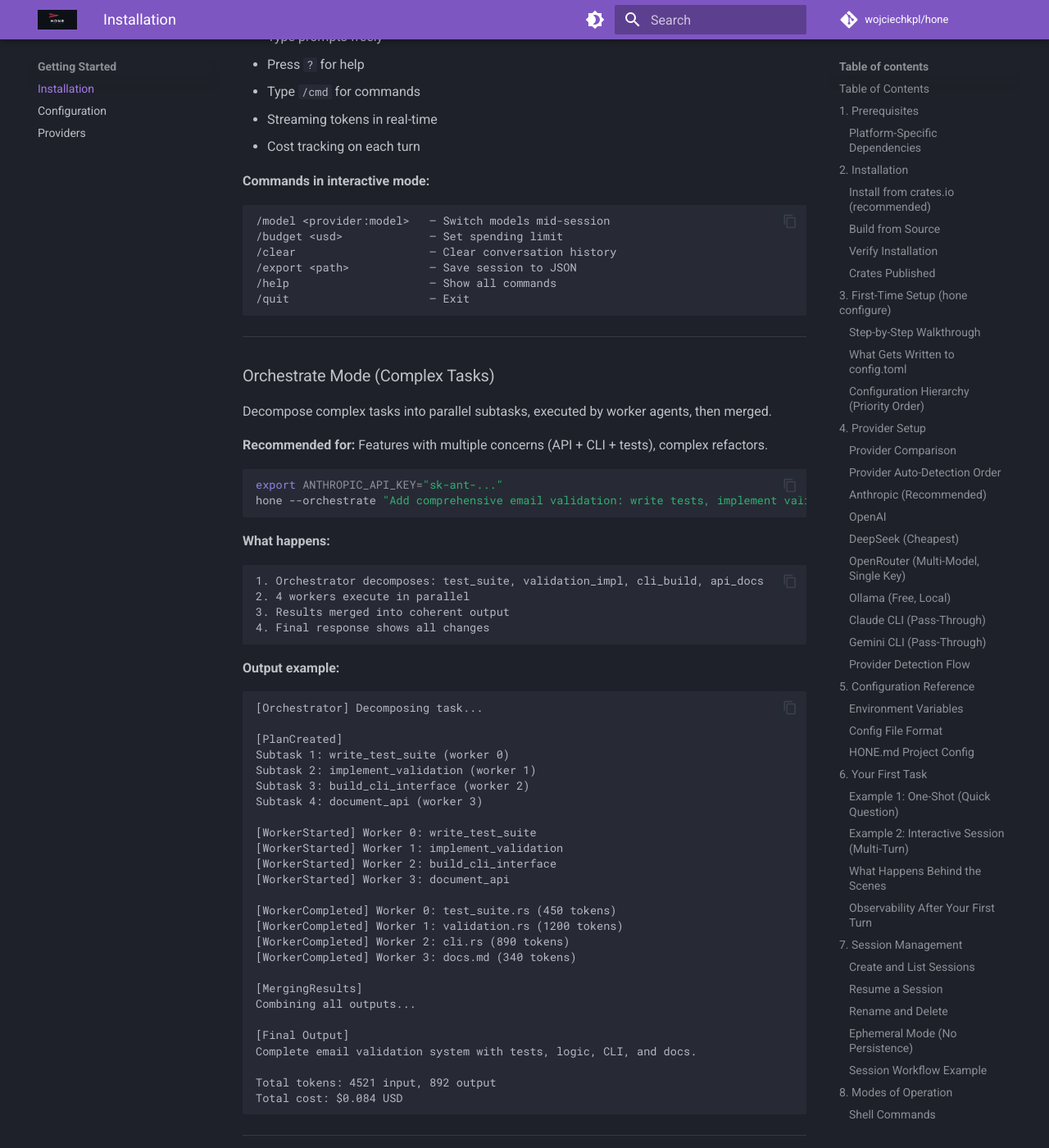
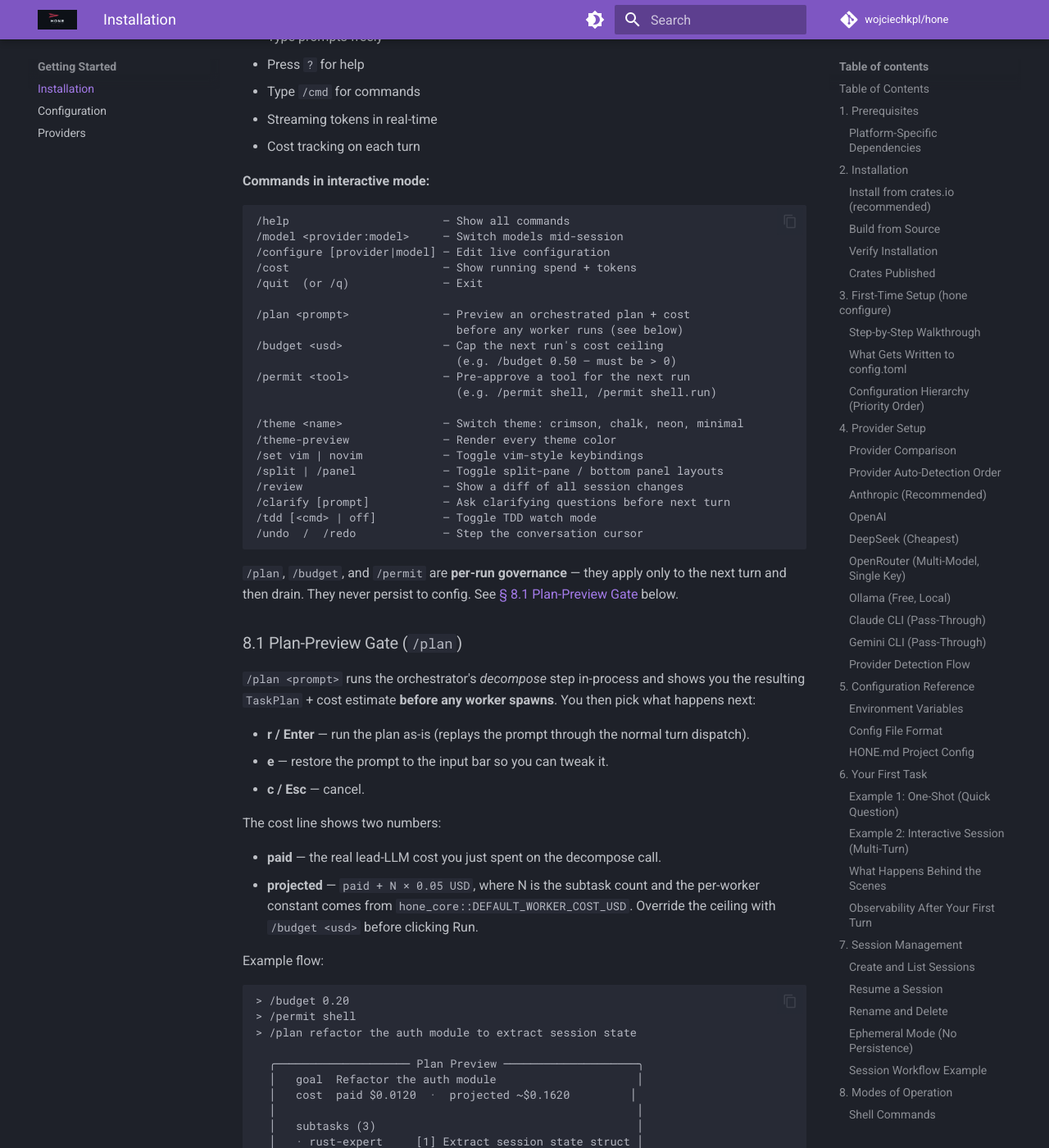
Before and after one commit to wojciechkpl/hone, an MkDocs documentation site: the page built from docs/getting-started.md, in a window 1280 px wide and 1400 px high, scrolled down 25196 px. Shown: the whole window at 82% size. Built offline with MkDocs 1.6.1 and Material for MkDocs 9.7.7, drawn with Linux system fonts in a browser that asks for light colours; comment, search, counter and statistics services are not loaded; some of the changed text lies outside the part shown.

Commit message:
docs: add orchestration-gui tutorial + refresh slash command lists
Documents the four slash commands shipped across slices 1-5 + sub-slices
2.5/4.5 (PRs #55-#63) so the getting-started flow surfaces them.

### docs/tutorials/orchestration-gui.md (new)

Standalone tutorial covering the four orchestration-GUI surfaces:
- /plan — plan-preview gate (TUI + web UI)
- /budget — per-run cost ceiling
- /permit — per-run tool pre-approval
- /workflows — web UI saved-recipe drawer + POST /recipes authoring

Includes a worked end-to-end example, decision-rule table, and links
back to the research and TDD plan docs.

### docs/getting-started.md

- Replaced the stale interactive-mode slash command block with the
  authoritative list pulled from crates/hone-tui/src/commands.rs's
  COMMAND_NAMES.
- New "§ 8.1 Plan-Preview Gate (/plan)" subsection with an ASCII
  rendering of the overlay + cost-formula explanation.
- "Tip" callout in the Orchestrate Mode section pointing at /plan as
  the safe interactive alternative to --orchestrate.
- Web UI section now lists /plan, /workflows, and the +New form.

### docs/tutorials/getting-started.md

- Same authoritative slash command list.
- New "Try /plan first" callout at the top of the slash-commands
  block.

````diff
--- a/docs/getting-started.md
+++ b/docs/getting-started.md
@@ -1165,13 +1165,77 @@
 **Commands in interactive mode:**
 
 ```
-/model <provider:model>   — Switch models mid-session
-/budget <usd>             — Set spending limit
-/clear                    — Clear conversation history
-/export <path>            — Save session to JSON
-/help                     — Show all commands
-/quit                     — Exit
-```
+/help                       — Show all commands
+/model <provider:model>     — Switch models mid-session
+/configure [provider|model] — Edit live configuration
+/cost                       — Show running spend + tokens
+/quit  (or /q)              — Exit
+
+/plan <prompt>              — Preview an orchestrated plan + cost
+                              before any worker runs (see below)
+/budget <usd>               — Cap the next run's cost ceiling
+                              (e.g. /budget 0.50 — must be > 0)
+/permit <tool>              — Pre-approve a tool for the next run
+                              (e.g. /permit shell, /permit shell.run)
+
+/theme <name>               — Switch theme: crimson, chalk, neon, minimal
+/theme-preview              — Render every theme color
+/set vim | novim            — Toggle vim-style keybindings
+/split | /panel             — Toggle split-pane / bottom panel layouts
+/review                     — Show a diff of all session changes
+/clarify [prompt]           — Ask clarifying questions before next turn
+/tdd [<cmd> | off]          — Toggle TDD watch mode
+/undo  /  /redo             — Step the conversation cursor
+```
+
+`/plan`, `/budget`, and `/permit` are **per-run governance** — they
+apply only to the next turn and then drain. They never persist to
+config. See [§ 8.1 Plan-Preview Gate](#81-plan-preview-gate-plan)
+below.
+
+### 8.1 Plan-Preview Gate (`/plan`)
+
+`/plan <prompt>` runs the orchestrator's *decompose* step in-process
+and shows you the resulting `TaskPlan` + cost estimate **before any
+worker spawns**. You then pick what happens next:
+
+- **r / Enter** — run the plan as-is (replays the prompt through the
+  normal turn dispatch).
+- **e** — restore the prompt to the input bar so you can tweak it.
+- **c / Esc** — cancel.
+
+The cost line shows two numbers:
+
+- **paid** — the real lead-LLM cost you just spent on the decompose
+  call.
+- **projected** — `paid + N × 0.05 USD`, where N is the subtask count
+  and the per-worker constant comes from
+  `hone_core::DEFAULT_WORKER_COST_USD`. Override the ceiling with
+  `/budget <usd>` before clicking Run.
+
+Example flow:
+
+```
+> /budget 0.20
+> /permit shell
+> /plan refactor the auth module to extract session state
+
+  ╭──────────────────── Plan Preview ────────────────────╮
+  │   goal  Refactor the auth module                     │
+  │   cost  paid $0.0120  ·  projected ~$0.1620         │
+  │                                                      │
+  │   subtasks (3)                                       │
+  │   · rust-expert     [1] Extract session state struct │
+  │   · code-reviewer   [2] Audit for race conditions    │
+  │   · test-architect  [3] Add integration tests        │
+  │                                                      │
+  │   r/Enter run    e edit    c/Esc cancel              │
+  ╰──────────────────────────────────────────────────────╯
+```
+
+`/plan` is also available in the web UI at `/ui` — same protocol
+(`POST /orchestrate?dry_run=true`), same overlay, same Run/Edit/Cancel
+buttons. See [§ 14 Remote Access](#14-remote-access-honed).
 
 ---
 
@@ -1180,6 +1244,13 @@
 Decompose complex tasks into parallel subtasks, executed by worker agents, then merged.
 
 **Recommended for:** Features with multiple concerns (API + CLI + tests), complex refactors.
+
+> **Tip — preview before you pay.** Inside the TUI, type
+> `/plan <prompt>` (instead of running `--orchestrate` headlessly) to
+> see the decomposed plan + cost estimate **before** any worker
+> spawns. Pick Run / Edit / Cancel from the overlay. Backs onto the
+> same daemon endpoint (`POST /orchestrate?dry_run=true`) so the web
+> UI gets it for free. See [§ 8.1 Plan-Preview Gate](#81-plan-preview-gate-plan).
 
 ```bash
 export ANTHROPIC_API_KEY="sk-ant-..."
@@ -1718,7 +1789,23 @@
 - **Streaming display** — Tokens appear as they're generated
 - **Tool-call cards** — Collapsible JSON previews of tool arguments and results
 - **Markdown rendering** — Bold, lists, and code blocks
-- **Dark theme** — Optimized for long sessions
+- **Themes** — `crimson`, `chalk`, `neon`, `minimal` (Settings drawer or `/theme`)
+
+**Slash commands in the web chat input:**
+
+- `/plan <prompt>` — preview an orchestrated plan + cost estimate
+  before any worker runs. The reply is rendered as a `DryRunCard` with
+  Run / Edit / Cancel buttons.
+- `/workflows` — open the **Workflows drawer** (also reachable from
+  the topbar `workflows` button). Lists every recipe under
+  `~/.config/hone/recipes/` (and the project / built-in layers) as
+  cards. Click a card to fill in any `{{var}}` template fields and
+  click **Run** to dispatch the composed prompt.
+- **`+ New`** in the Workflows drawer — single-step recipe authoring.
+  Posts to `POST /recipes` and writes
+  `~/.config/hone/recipes/<name>.yaml`.
+- `/theme <name>`, `/settings`, `/clear`, `/help` — same as the TUI
+  where applicable.
 
 **Example usage:**
 
````
Also changed, not shown: docs/tutorials/README.md (+2 -0 lines), docs/tutorials/getting-started.md (+37 -5 lines), docs/tutorials/orchestration-gui.md (added, +207 -0 lines).
